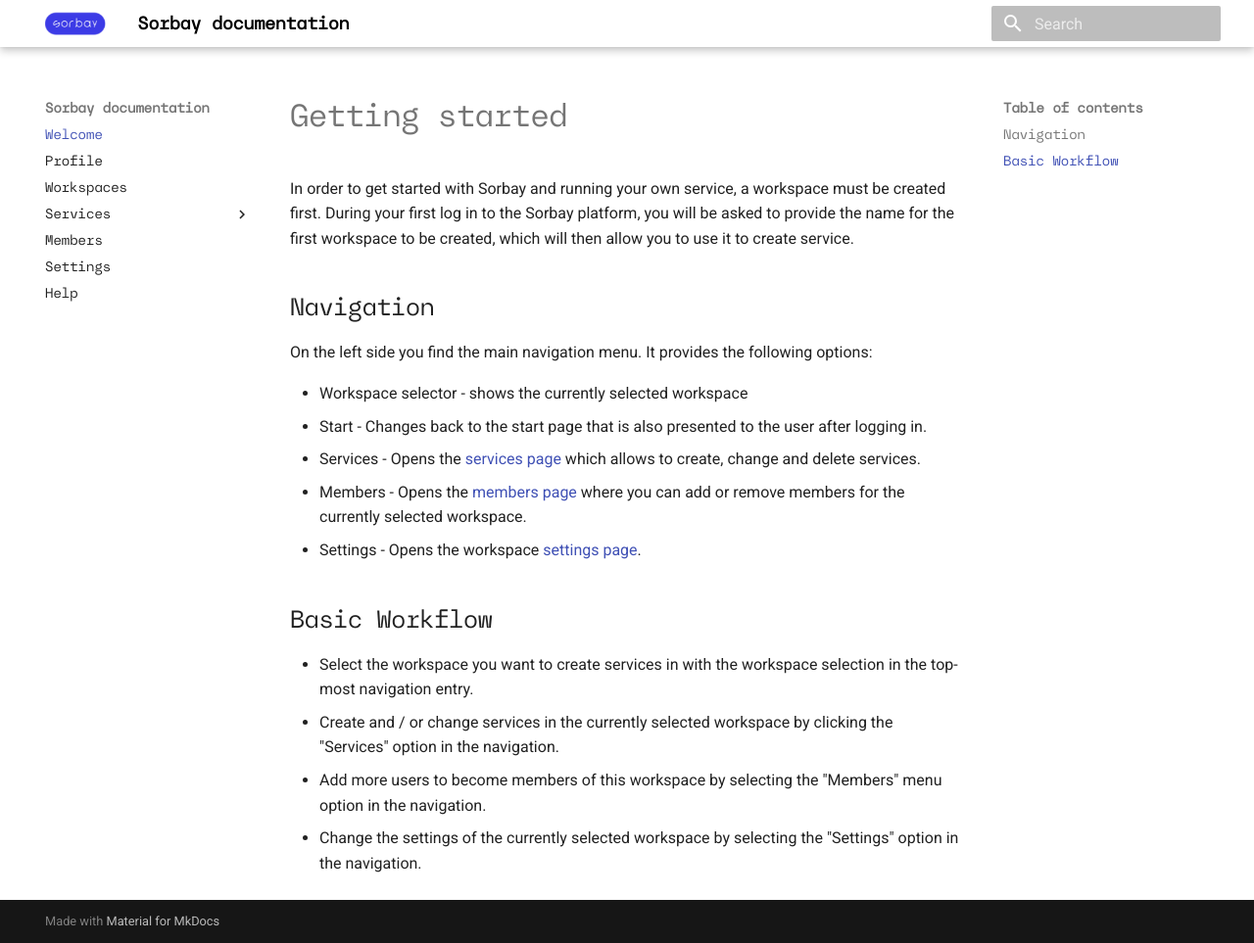
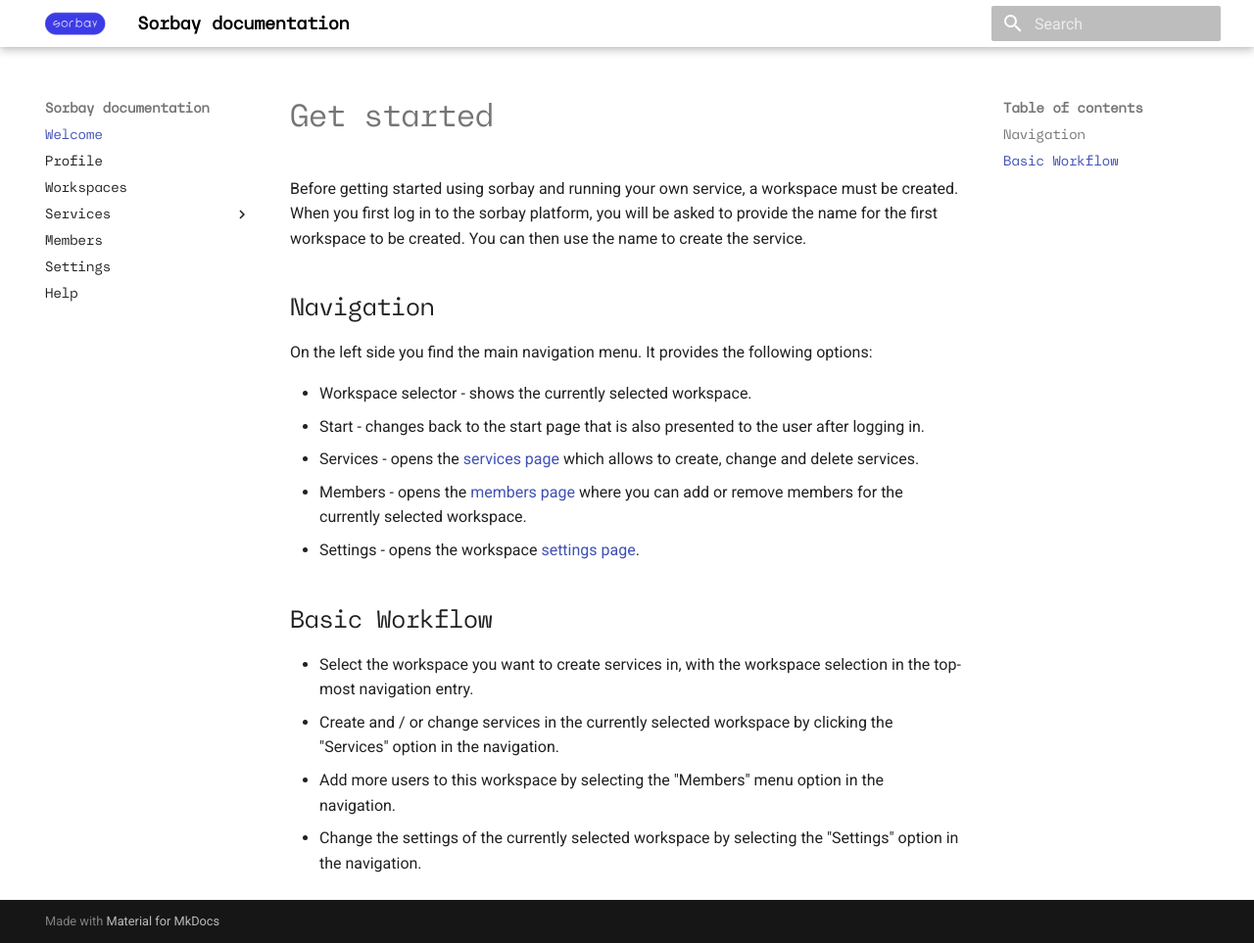
Before and after one commit to sorbay/sorbay-documentation, an MkDocs documentation site: the page built from docs/en/index.md, in a window 1280 px wide and 963 px high. Shown: the whole window at 98% size. Built offline with MkDocs 1.6.1 and Material for MkDocs 9.7.7, drawn with Linux system fonts in a browser that asks for light colours.

Commit message:
Fixed replacement of start.md with index.md

```diff
--- a/docs/en/index.md
+++ b/docs/en/index.md
@@ -1,33 +1,33 @@
-# Getting started
+# Get started
 
-In order to get started with Sorbay and running your own service,
-a workspace must be created first. During your first log in to
-the Sorbay platform, you will be asked to provide the name for
-the first workspace to be created, which will then allow you to
-use it to create service.
+Before getting started using sorbay and running your own service,
+a workspace must be created. When you first log in to the
+sorbay platform, you will be asked to provide the name for
+the first workspace to be created. You can then use the name to
+create the service.
 
 ## Navigation
 
 On the left side you find the main navigation menu. It provides
 the following options:
 
-* Workspace selector - shows the currently selected workspace
-* Start - Changes back to the start page that is also presented
+* Workspace selector - shows the currently selected workspace.
+* Start - changes back to the start page that is also presented
   to the user after logging in.
-* Services - Opens the [services page](services.md) which allows to create,
+* Services - opens the [services page](services.md) which allows to create,
   change and delete services.
-* Members - Opens the [members page](members.md) where you can add or remove
+* Members - opens the [members page](members.md) where you can add or remove
   members for the currently selected workspace.
-* Settings - Opens the workspace [settings page](settings.md).
+* Settings - opens the workspace [settings page](settings.md).
 
 
 ## Basic Workflow
 
-* Select the workspace you want to create services in with the
+* Select the workspace you want to create services in, with the
   workspace selection in the top-most navigation entry.
 * Create and / or change services in the currently selected
   workspace by clicking the "Services" option in the navigation.
-* Add more users to become members of this workspace by selecting
-  the "Members" menu option in the navigation.
+* Add more users to this workspace by selecting the "Members"
+  menu option in the navigation.
 * Change the settings of the currently selected workspace by
   selecting the "Settings" option in the navigation.
```
Also changed, not shown: docs/en/start.md (deleted, +0 -33 lines), 1 other file.
